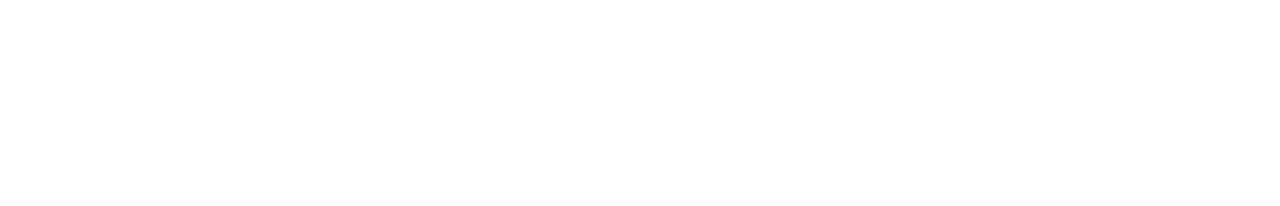
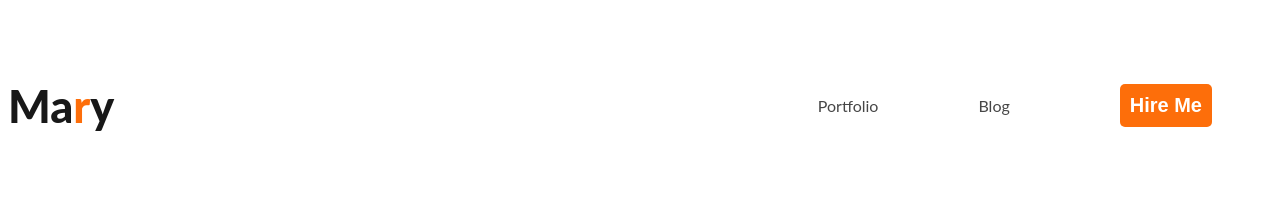
Before and after one commit to rayhansifat/portfolio-resources, a plain HTML site: page index.html in a window 1280 px wide. Drawn offline with Linux system fonts and the light colour scheme.

Commit message:
added navbar

```diff
--- a/index.html
+++ b/index.html
@@ -4,8 +4,31 @@
     <meta charset="UTF-8">
     <meta name="viewport" content="width=device-width, initial-scale=1.0">
     <title>Portfolio</title>
+    <link rel="preconnect" href="https://fonts.googleapis.com">
+    <link rel="preconnect" href="https://fonts.gstatic.com" crossorigin>
+    <link href="https://fonts.googleapis.com/css2?family=Open+Sans:ital,wght@0,300..800;1,300..800&display=swap" rel="stylesheet">
+    <link rel="stylesheet" href="style.css">
+
 </head>
 <body>
+    <header>
+        <nav>
+            <h3 class="nav-title">Ma<span class="text-primary">r</span>y</h3>
 
+            <ul>
+                <li><a href="">Portfolio</a></li>
+                <li><a href="">Blog</a></li>
+                <li><button class="btn-primary">Hire Me</button></li>
+            </ul>
+
+        </nav>
+    </header>
+
+    <main>
+
+    </main>
+    <footer>
+
+    </footer>
 </body>
 </html>
--- a/style.css
+++ b/style.css
@@ -0,0 +1,47 @@
+/* Common shared styles  */
+body{
+    font-family: 'Lato', sans-serif;
+    font-family: 'Open Sans' sans-serif;
+}
+/* nav related style */
+
+.text-primary{
+    color: #FD6E0A;
+}
+
+.btn-primary{
+    background: #FD6E0A;
+    border-radius: 5px;
+    border: 0;
+    color: white;
+    font-size: 20px;
+    font-weight: 700;
+    margin: 10px;
+    padding: 10px;
+}
+nav{
+    display: flex;
+    justify-content: space-between;
+    align-items: center;
+}
+.nav-title{
+    color: #181818;
+    font-size: 45px;
+    font-weight: 800;
+}
+
+nav > ul {
+    display: flex;
+    align-items: center;
+
+}
+
+nav li{
+    list-style: none;
+    margin: 50px;
+}
+
+nav a{
+    text-decoration: none;
+    color: #474747;
+}
```
